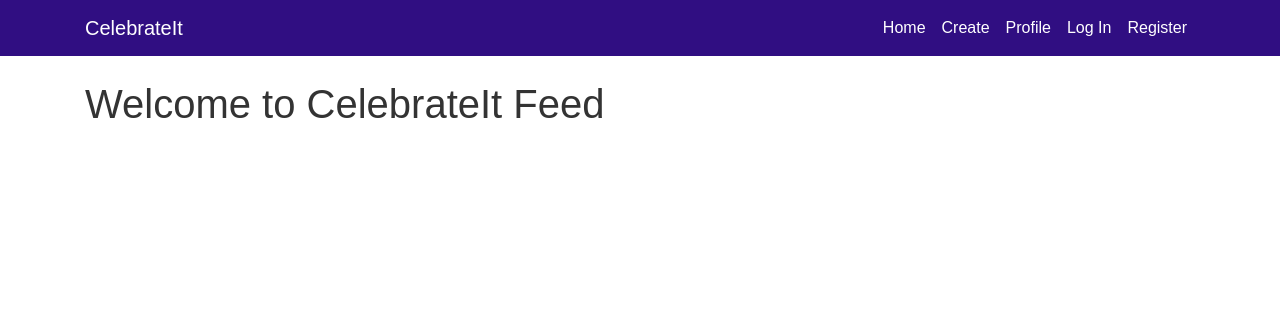
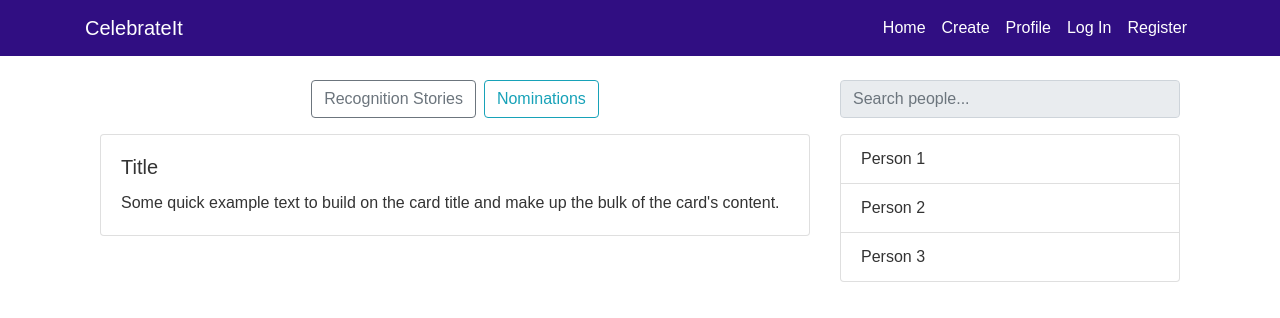
Before and after one commit to SophieDufrane/celebrateit-platform, a React (Create React App) app in the folder celebrateit_frontend/: page / in a window 1280 px wide. Shown: the top 318 px of the page. Built offline with nearby package versions, Linux system fonts and the light colour scheme.

Commit message:
Add LoggedInHomePage basic skeleton layout

```diff
--- a/celebrateit_frontend/src/pages/LoggedInHomePage.js
+++ b/celebrateit_frontend/src/pages/LoggedInHomePage.js
@@ -1,11 +1,51 @@
 import React from "react";
+import { Button, Container, Row, Col, Card, ListGroup } from "react-bootstrap";
 
 const LoggedInHomePage = () => {
   return (
-    <div>
-      <h1>Welcome to CelebrateIt Feed</h1>
-      {/* Placeholder for Recognitions and Nominations feed */}
-    </div>
+    <Container>
+      <Row>
+        {/* Left Column - Feed */}
+        <Col md={8}>
+          {/* Feed Toggle Buttons */}
+          <div className="d-flex justify-content-center mb-3">
+            <Button variant="outline-secondary" className="mr-2">
+              Recognition Stories
+            </Button>
+            <Button variant="outline-info">Nominations</Button>
+          </div>
+
+          {/* One Empty Card */}
+          <Card className="mb-3">
+            <Card.Body>
+              <Card.Title>Title</Card.Title>
+              <Card.Text>
+                Some quick example text to build on the card title and make up
+                the bulk of the card's content.
+              </Card.Text>
+            </Card.Body>
+          </Card>
+        </Col>
+
+        {/* Right Column - Sidebar */}
+        <Col md={4}>
+          {/* Search field placeholder */}
+          <input
+            type="text"
+            className="form-control mb-3"
+            placeholder="Search people..."
+            disabled
+          />
+
+          {/* People list placeholder */}
+          <ListGroup>
+            <ListGroup.Item>Person 1</ListGroup.Item>
+            <ListGroup.Item>Person 2</ListGroup.Item>
+            <ListGroup.Item>Person 3</ListGroup.Item>
+          </ListGroup>
+        </Col>
+      </Row>
+    </Container>
   );
 };
 
```
